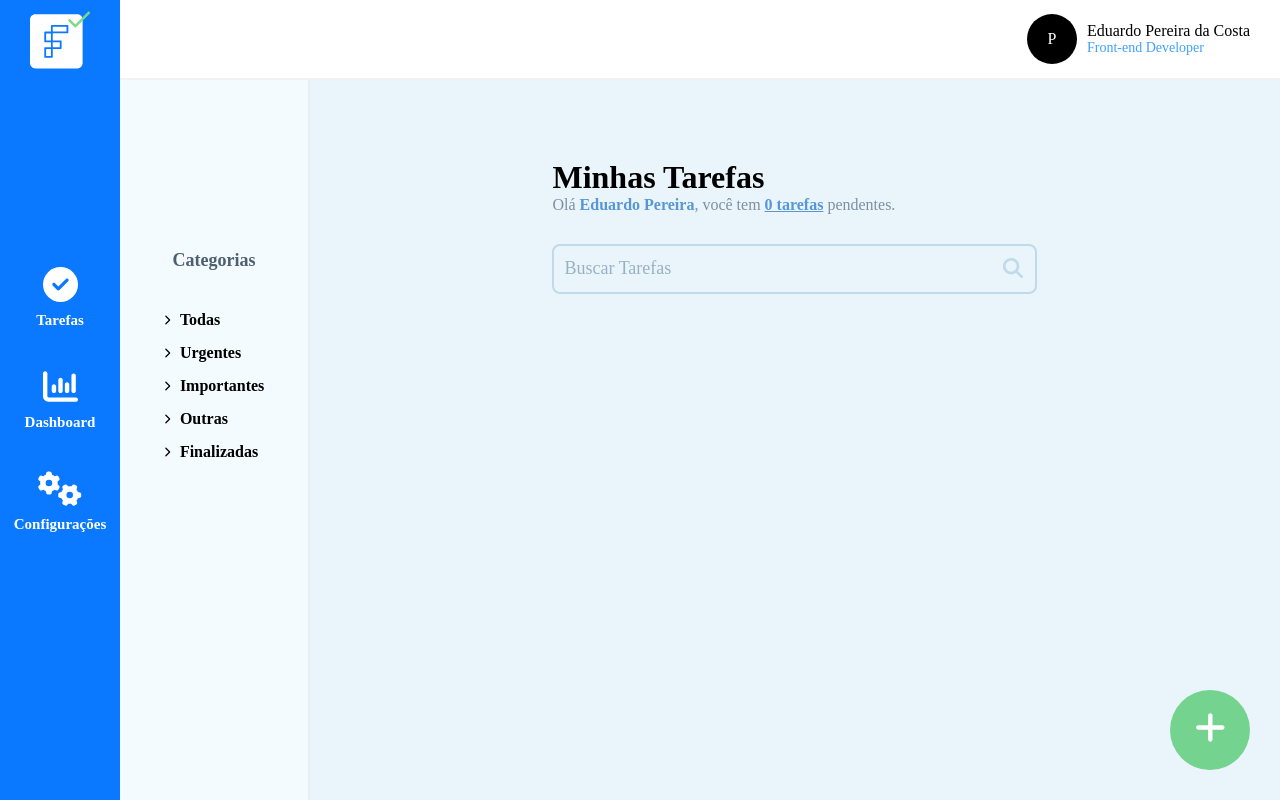
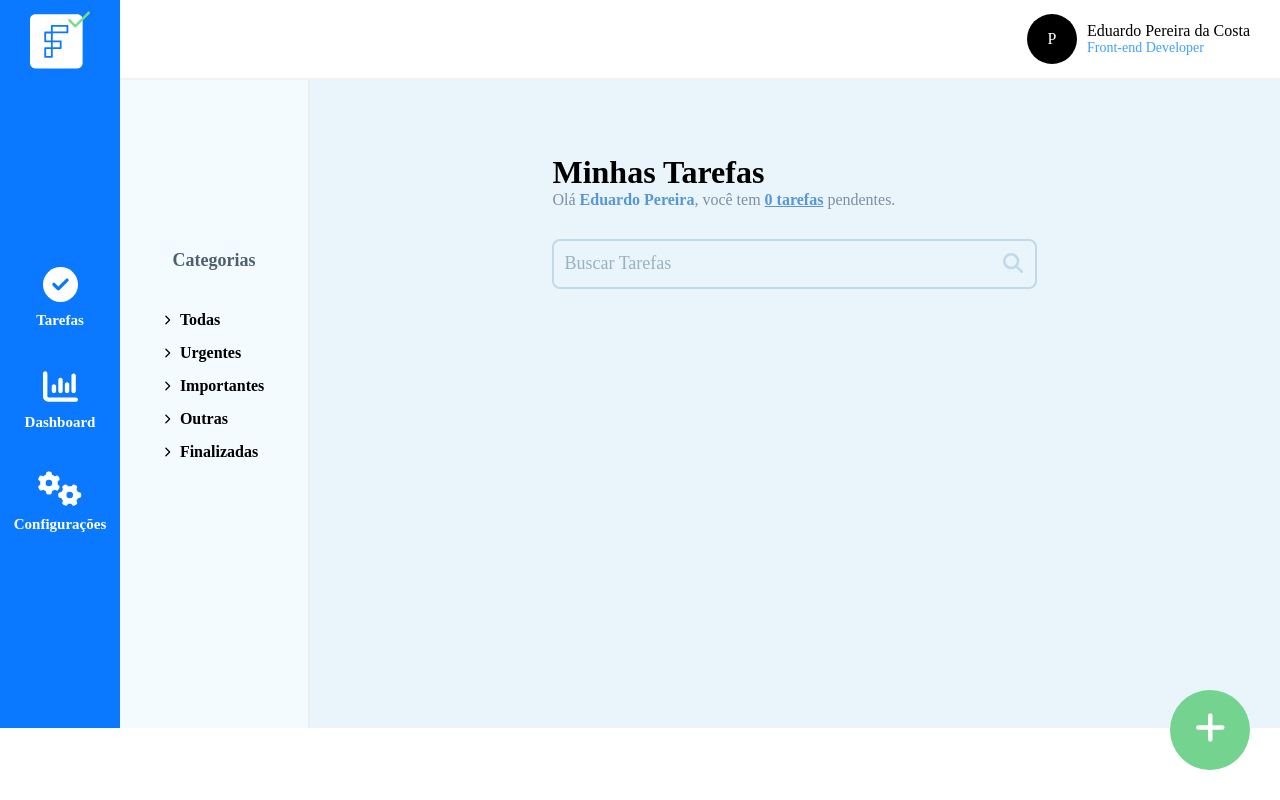
Before and after one commit to Henrique-All/facilita-tasks, a Vue app: page /#/dashboard in a window 1280 px wide. Built offline with nearby package versions, Linux system fonts and the light colour scheme.

Commit message:
fix: mudanças

```diff
--- a/src/view/home/DashboardScreen.vue
+++ b/src/view/home/DashboardScreen.vue
@@ -22,7 +22,8 @@ export default { components: { HeaderComponent, SideSubMenu, TaskScreen, NavMobi
 <style scoped>
 .main-dash {
   width: 100vw;
-  height: 100vh;
+  height: 91vh;
+  overflow: hidden;
 }
 
 .home-content {
```
